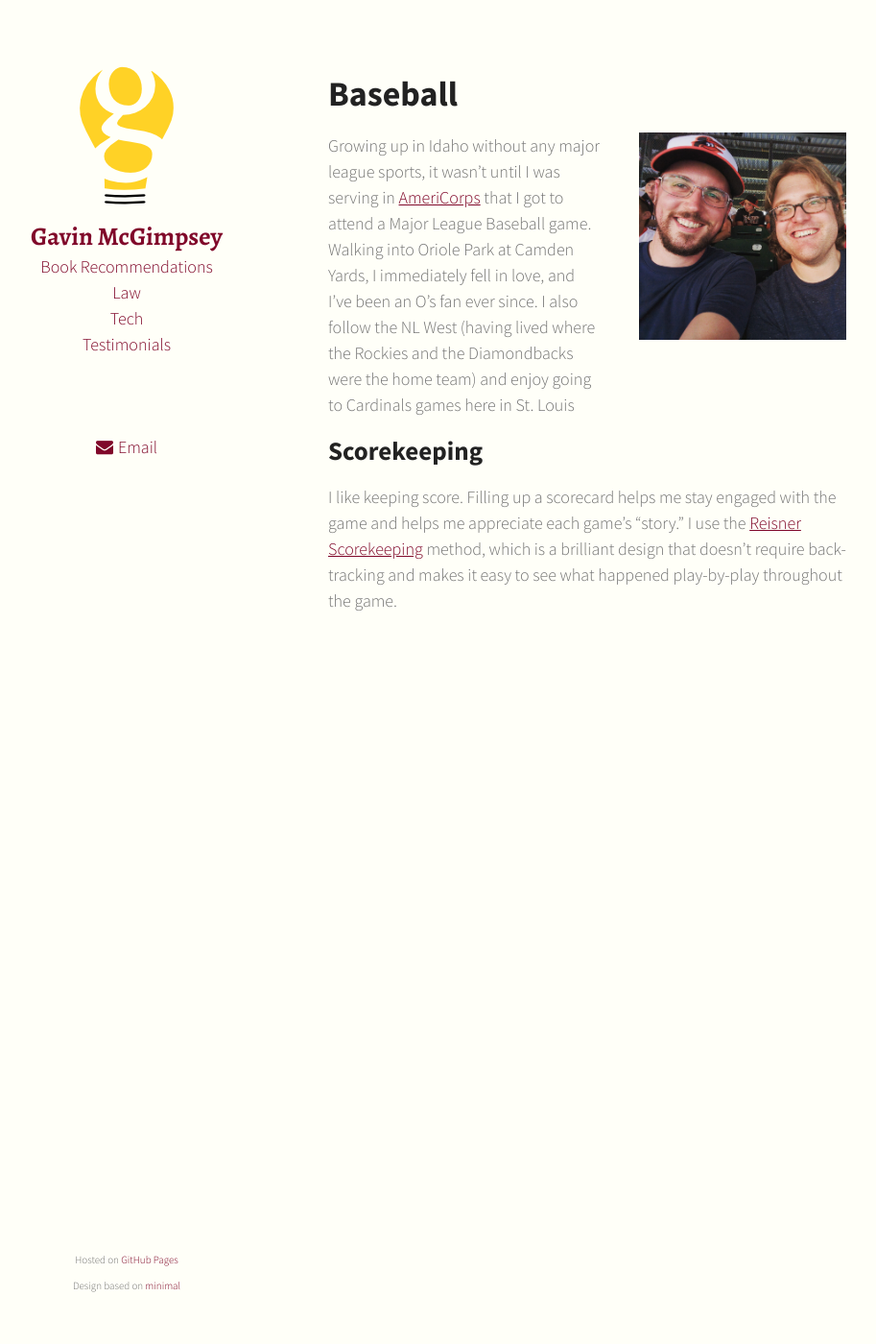
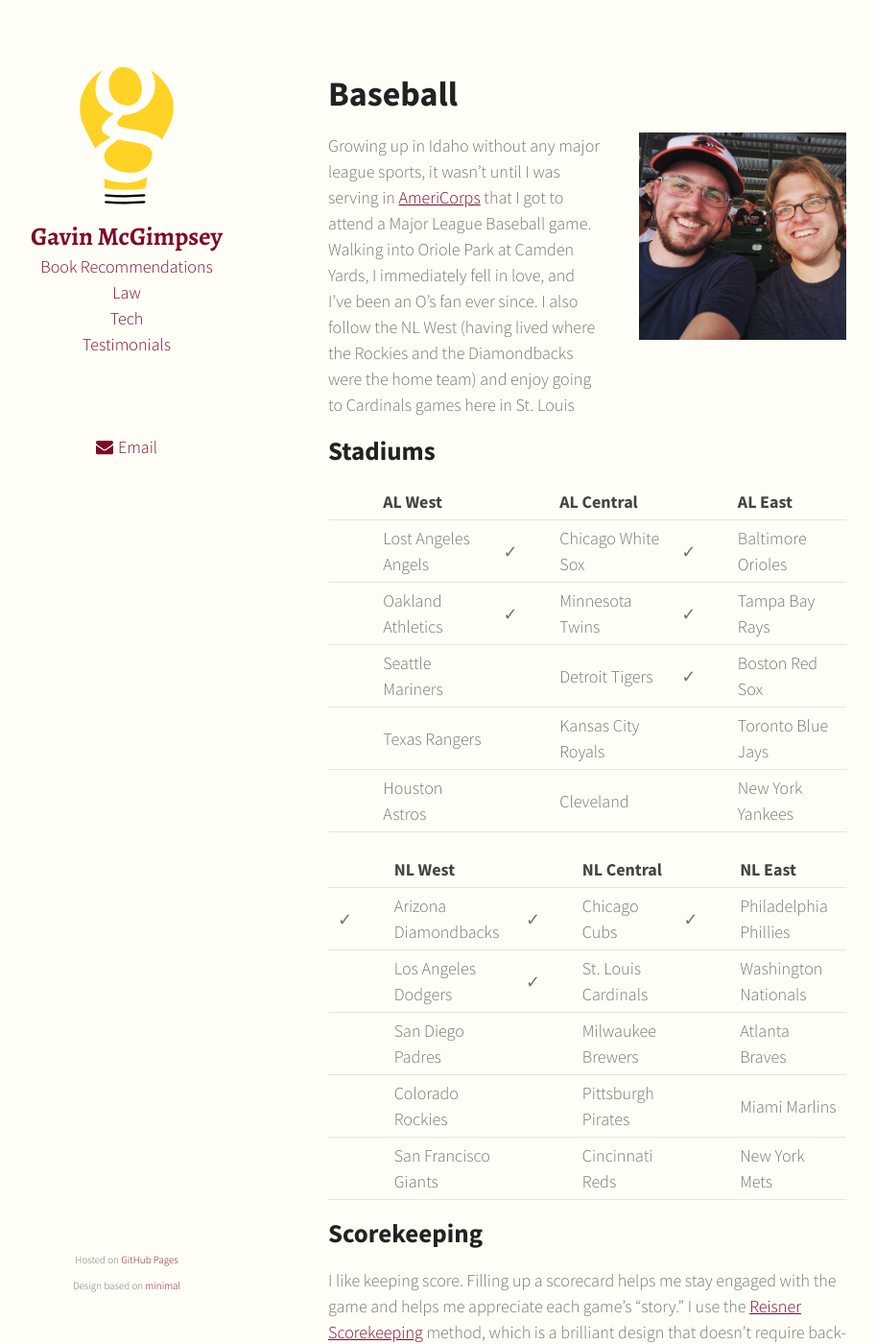
Before and after one commit to gavinmcgimpsey/gavinmcgimpsey.github.io, a Jekyll site: the page built from baseball.md, in a window 1280 px wide and 1400 px high. Shown: the whole window at 96% size, without its empty margins (188-1101 px from the left). Built offline with Jekyll 4.4.1, drawn with Linux system fonts in a browser that asks for light colours.

Commit message:
Add baseball stadium tables

```diff
--- a/baseball.md
+++ b/baseball.md
@@ -8,6 +8,25 @@
 
 Growing up in Idaho without any major league sports, it wasn't until I was serving in [AmeriCorps](/americorps) that I got to attend a Major League Baseball game. Walking into Oriole Park at Camden Yards, I immediately fell in love, and I've been an O's fan ever since. I also follow the NL West (having lived where the Rockies and the Diamondbacks were the home team) and enjoy going to Cardinals games here in St. Louis
 
+## Stadiums
+
+|   |   | AL West             |   |   | AL Central         |   |   | AL East           |
+|---|---|---------------------|---|---|--------------------|---|---|-------------------|
+|   |   | Lost Angeles Angels | ✓ |   | Chicago White Sox  | ✓ |   | Baltimore Orioles |
+|   |   | Oakland Athletics   | ✓ |   | Minnesota Twins    | ✓ |   | Tampa Bay Rays    |
+|   |   | Seattle Mariners    |   |   | Detroit Tigers     | ✓ |   | Boston Red Sox    |
+|   |   | Texas Rangers       |   |   | Kansas City Royals |   |   | Toronto Blue Jays |
+|   |   | Houston Astros      |   |   | Cleveland          |   |   | New York Yankees  |
+
+
+|   |   | NL West              |   |   | NL Central          |   |   | NL East               |
+|---|---|----------------------|---|---|---------------------|---|---|-----------------------|
+| ✓ |   | Arizona Diamondbacks | ✓ |   | Chicago Cubs        | ✓ |   | Philadelphia Phillies |
+|   |   | Los Angeles Dodgers  | ✓ |   | St. Louis Cardinals |   |   | Washington Nationals  |
+|   |   | San Diego Padres     |   |   | Milwaukee Brewers   |   |   | Atlanta Braves        |
+|   |   | Colorado Rockies     |   |   | Pittsburgh Pirates  |   |   | Miami Marlins         |
+|   |   | San Francisco Giants |   |   | Cincinnati Reds     |   |   | New York Mets         |
+
 ## Scorekeeping
 
 I like keeping score. Filling up a scorecard helps me stay engaged with the game and helps me appreciate each game's "story." I use the [Reisner Scorekeeping](http://www.reisnerscorekeeping.com/) method, which is a brilliant design that doesn't require back-tracking and makes it easy to see what happened play-by-play throughout the game.
```
